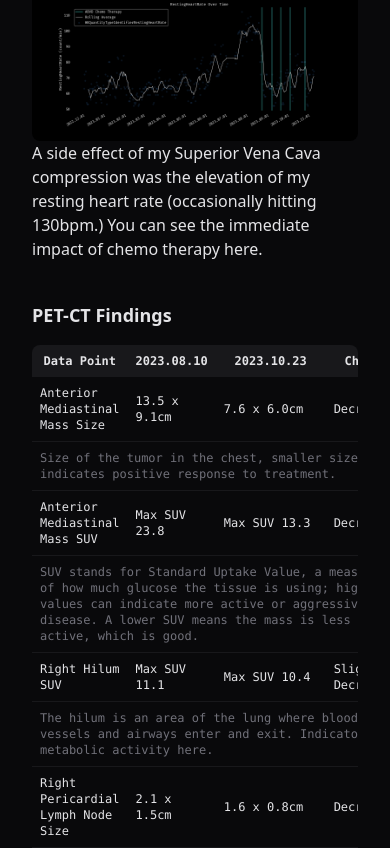
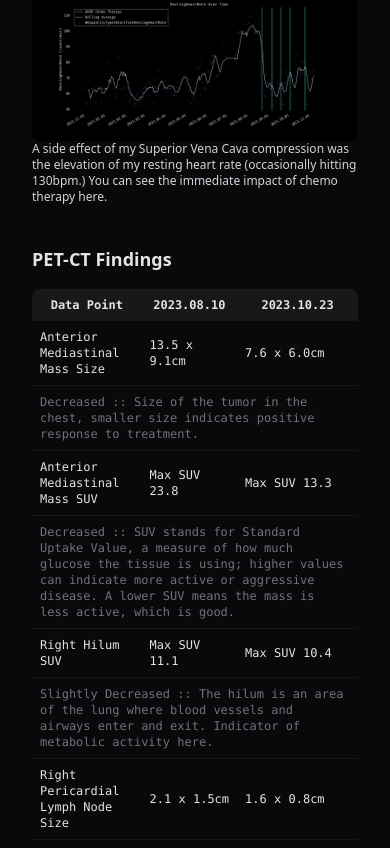
Before and after one commit to wesleyflorence/wesleyflorence.github.io, a SvelteKit app: page /cancer in a window 390 px wide. Shown: the part 1123-1971 px from the top of the page. Built offline with nearby package versions, Linux system fonts and the light colour scheme.

Commit message:
Some changes for mobile

```diff
--- a/src/routes/cancer/+page.svelte
+++ b/src/routes/cancer/+page.svelte
@@ -188,8 +188,10 @@
 </div>
 
 <h2 class="text-lg font-bold mb-4">Resting Heart Rate</h2>
+<a href={heartImg}>
 <img src={heartImg} class="rounded-lg" alt="Chart showing changes in my resting heart rate as a result of DVC compression and subsequent chemo" />
-<p class="mb-10">A side effect of my Superior Vena Cava compression was the elevation of my resting heart rate (occasionally hitting 130bpm.) You can see the immediate impact of chemo therapy here.</p>
+</a>
+<p class="mb-10 text-xs text-zinc-300">A side effect of my Superior Vena Cava compression was the elevation of my resting heart rate (occasionally hitting 130bpm.) You can see the immediate impact of chemo therapy here.</p>
 
 <h2 class="text-lg font-bold mb-4">PET-CT Findings</h2>
 <div class="overflow-x-auto rounded-lg overflow-hidden">
@@ -199,7 +201,7 @@
         <th class="bg-zinc-900 p-2">Data Point</th>
         <th class="bg-zinc-900 p-2">2023.08.10</th>
         <th class="bg-zinc-900 p-2">2023.10.23</th>
-        <th class="bg-zinc-900 p-2">Change</th>
+        <th class="bg-zinc-900 p-2 hidden md:table-cell">Change</th>
         <th class="bg-zinc-900 p-2 hidden md:table-cell">Explanation</th>
       </tr>
     </thead>
@@ -209,11 +211,11 @@
           <td class="p-2">{finding.dataPoint}</td>
           <td class="p-2">{finding.firstDateValue}</td>
           <td class="p-2">{finding.secondDateValue}</td>
-          <td class="p-2">{finding.change}</td>
+          <td class="p-2 hidden md:table-cell">{finding.change}</td>
           <td class="p-2 hidden md:table-cell">{finding.explanation}</td>
         </tr>
         <tr class="md:hidden">
-          <td colspan="4" class="p-2 text-zinc-500">{finding.explanation}</td>
+          <td colspan="4" class="p-2 text-zinc-500">{finding.change} :: {finding.explanation}</td>
         </tr>
       {/each}
     </tbody>
```
